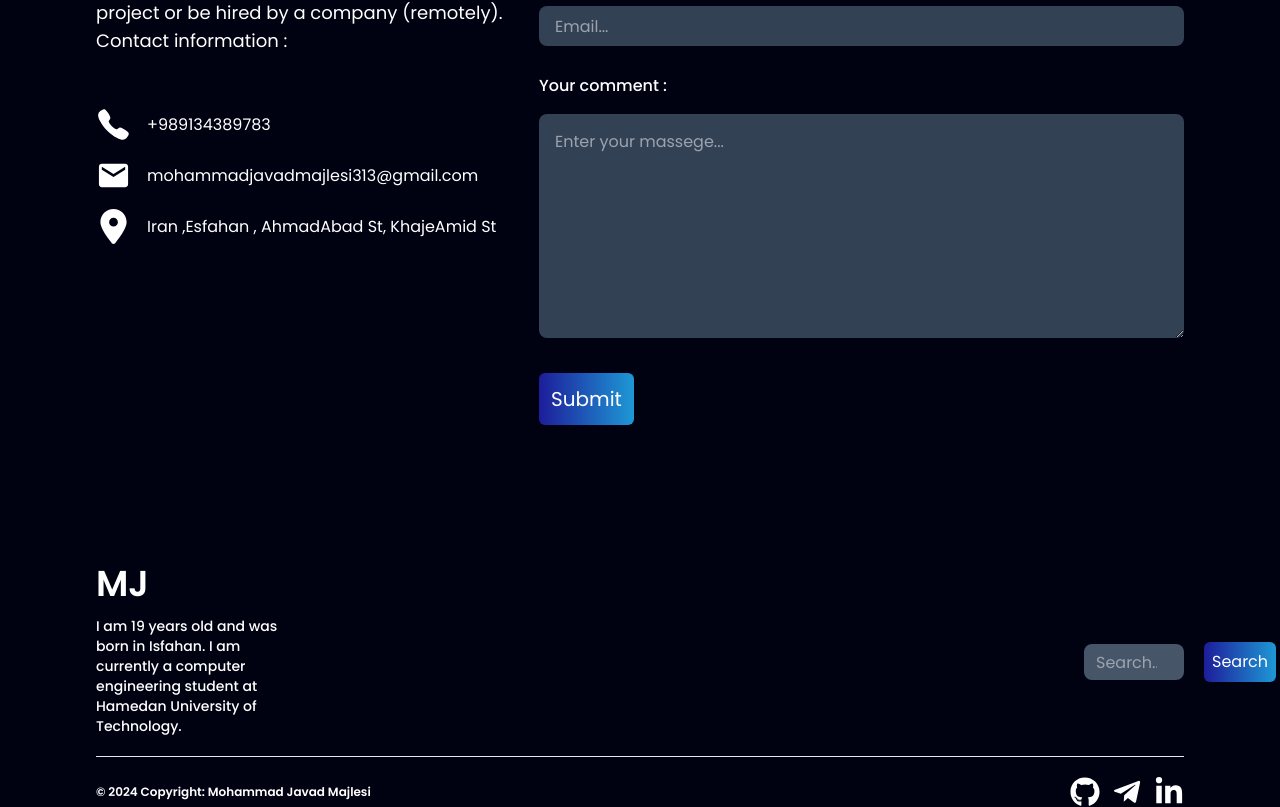
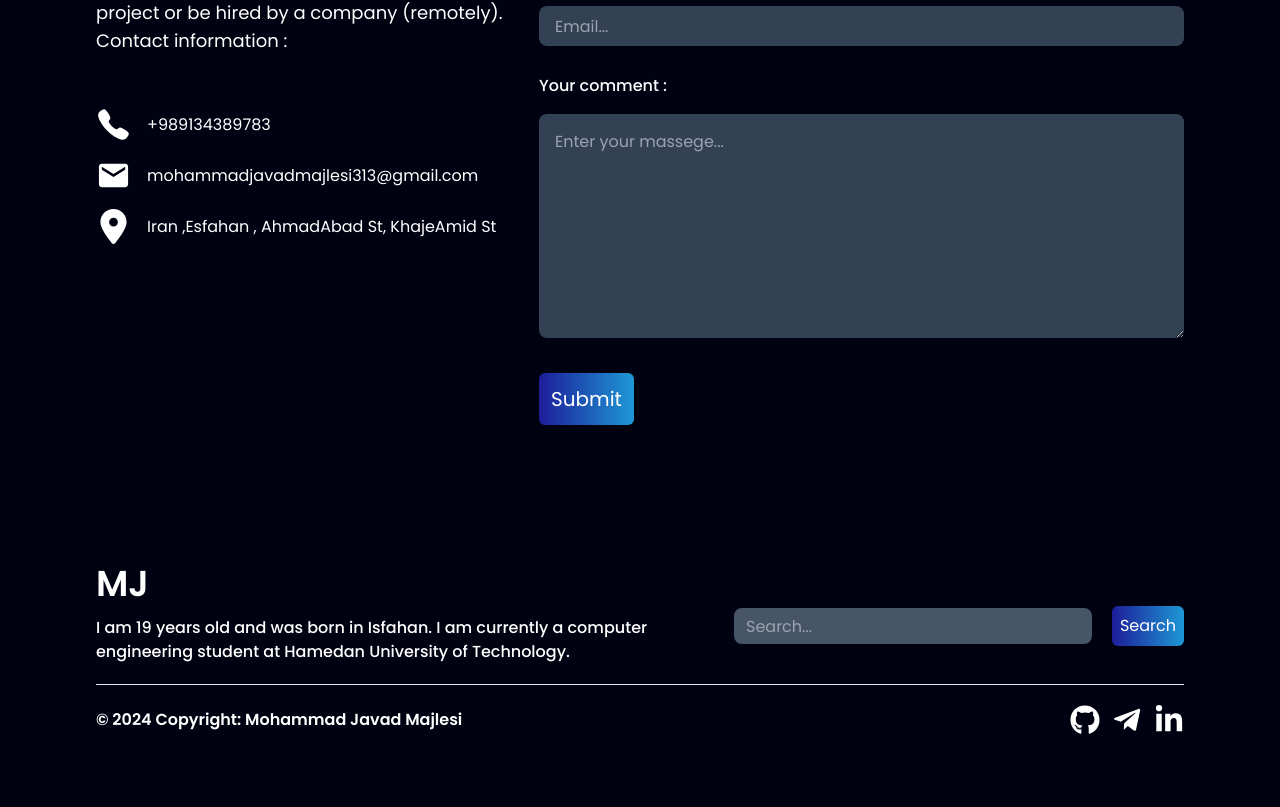
Before and after one commit to mjmajlesi/portfolio-website, a React (Vite) app: page / in a window 1280 px wide. Shown: the part 2942-3749 px from the top of the page. After the commit the page ends 3677 px from the top, so only its background shows below. Built offline with nearby package versions, Linux system fonts and the light colour scheme.

Commit message:
complate responsive page

```diff
--- a/src/components/Footer.tsx
+++ b/src/components/Footer.tsx
@@ -1,42 +1,56 @@
-import { FaGithub, FaLinkedinIn, FaTelegramPlane } from "react-icons/fa"
-import Button from "./buttuns"
-import Container from "./Container"
-import { IconContext } from "react-icons"
+import { FaGithub, FaLinkedinIn, FaTelegramPlane } from "react-icons/fa";
+import Button from "./buttuns";
+import Container from "./Container";
+import { IconContext } from "react-icons";
 
 const Footer = () => {
   return (
     <div>
       <Container>
         <div className="flex items-center gap-10 lg:justify-between mb-5">
-                <div className="flex flex-col items-start justify-start w-[200px] pr-3">
-                    <span className="text-4xl font-semibold my-3">
-                        MJ
-                    </span>
-                    <p className=" text-sm md:font-medium">
-                    I am 19 years old and was born in Isfahan. I am currently a computer engineering student at Hamedan University of Technology.
+          <div className="flex flex-col items-start justify-start w-[200px] lg:w-[600px] pr-3">
+            <span className="text-4xl font-semibold my-3">MJ</span>
+            <p className=" max-md:text-sm md:font-medium">
+              I am 19 years old and was born in Isfahan. I am currently a
+              computer engineering student at Hamedan University of Technology.
             </p>
           </div>
-                <div className="w-[100px] flex items-center gap-5 mt-9">
-                    <input type="search" className="max-w-[100px] lg:w-[200px] h-9 bg-slate-600 rounded-lg p-3 focus:outline-none focus:outline-[#1e98d5]"  placeholder="Search..." />
-                    <Button className=" rounded-lg bg-gradient-to-r from-[#1d1d9a] to-[#1e98d5] transition delay-150 hover:scale-110">Search</Button>
+          <div className="w-[100px] lg:w-[450px] flex items-center gap-5 mt-9">
+            <input
+              type="search"
+              className="w-[100px] lg:w-[400px] h-9 bg-slate-600 rounded-lg p-3 focus:outline-none focus:outline-[#1e98d5]"
+              placeholder="Search..."
+            />
+            <Button className=" rounded-lg bg-gradient-to-r from-[#1d1d9a] to-[#1e98d5] transition delay-150 hover:scale-110">
+              Search
+            </Button>
           </div>
         </div>
         <hr />
         <div className="flex items-center gap-10 lg:justify-between mt-5">
-            <span className="text-xs md:font-semibold">
+          <span className="max-md:text-xs md:font-semibold">
             © 2024 Copyright: Mohammad Javad Majlesi
           </span>
-            <IconContext.Provider value={{ size : "30px"}}>
+          <IconContext.Provider value={{ size: "30px" }}>
             <div className="flex items-center gap-3">
-                    <a href="https://github.com/mjmajlesi" target="_blank"><FaGithub /></a>
-                    <a href="https://t.me/Mj_majlesi" target="_blank"><FaTelegramPlane /></a>
-                    <a href="https://www.linkedin.com/in/mohammad-javad-majlesi-0ab27331a/" target="_blank"><FaLinkedinIn /></a>
+              <a href="https://github.com/mjmajlesi" target="_blank">
+                <FaGithub />
+              </a>
+              <a href="https://t.me/Mj_majlesi" target="_blank">
+                <FaTelegramPlane />
+              </a>
+              <a
+                href="https://www.linkedin.com/in/mohammad-javad-majlesi-0ab27331a/"
+                target="_blank"
+              >
+                <FaLinkedinIn />
+              </a>
             </div>
           </IconContext.Provider>
         </div>
       </Container>
     </div>
-  )
-}
+  );
+};
 
-export default Footer
+export default Footer;
```
Lines whose indentation alone changed are shown as unchanged.
